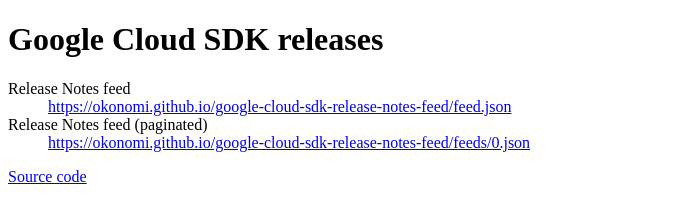
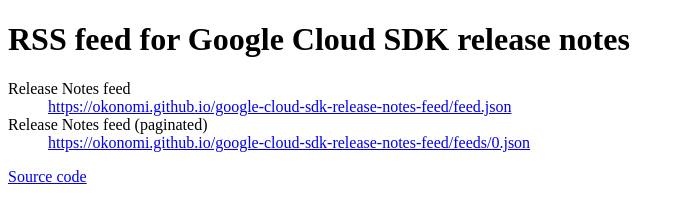
Before and after one commit to okonomi/google-cloud-sdk-versions, a plain HTML site: page docs/index.html in a window 1280 px wide. Shown: the whole page, without its empty margins (0-685 px from the left). Drawn offline with Linux system fonts and the light colour scheme.

Commit message:
fix page title

```diff
--- a/docs/index.html
+++ b/docs/index.html
@@ -2,10 +2,10 @@
 <html>
 <head>
   <meta charset="utf-8">
-  <title>Google Cloud SDK releases</title>
+  <title>RSS feed for Google Cloud SDK release notes</title>
 </head>
 <body>
-  <h1>Google Cloud SDK releases</h1>
+  <h1>RSS feed for Google Cloud SDK release notes</h1>
 
   <dl>
     <dt>Release Notes feed</dt>
```
